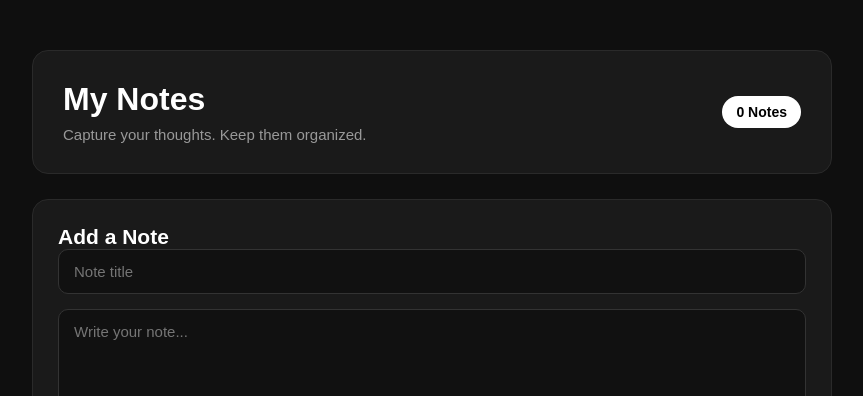
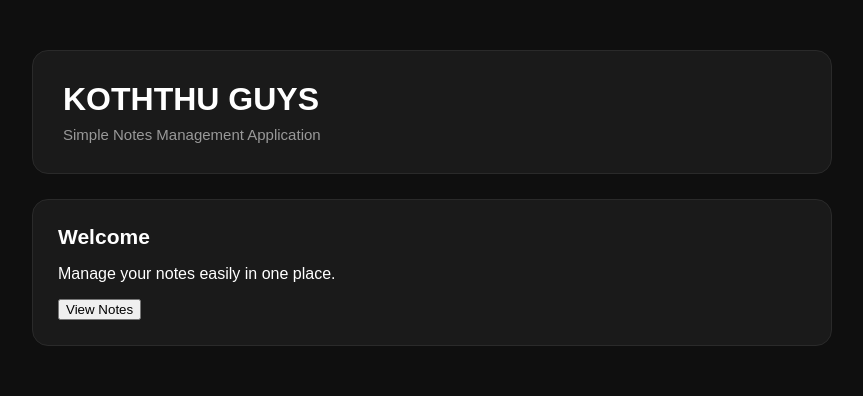
Before and after one commit to thamidu02/hackathon_test, a React app in the folder frontend/: page / in a window 1280 px wide. Shown: the top 396 px of the page, without its empty margins (208-1071 px from the left). Built offline with nearby package versions, Linux system fonts and the light colour scheme; no server answers; the HTML template or start-up script is replaced by a standard one.

Commit message:
add home page and add navigation to notes page

```diff
--- a/frontend/package.json
+++ b/frontend/package.json
@@ -12,7 +12,8 @@
   "dependencies": {
     "axios": "^1.20.0",
     "react": "^19.2.8",
-    "react-dom": "^19.2.8"
+    "react-dom": "^19.2.8",
+    "react-router-dom": "^7.18.3"
   },
   "devDependencies": {
     "@eslint/js": "^10.0.1",
--- a/frontend/src/App.jsx
+++ b/frontend/src/App.jsx
@@ -1,9 +1,38 @@
 import { useEffect, useState } from "react";
+import { BrowserRouter, Routes, Route, useNavigate } from "react-router-dom";
 import NoteForm from "./components/NoteForm";
 import NoteList from "./components/NoteList";
 import "./App.css";
 
-function App() {
+function Home() {
+  const navigate = useNavigate();
+
+  return (
+    <div className="app">
+      <div className="container">
+        <header className="header">
+          <div>
+            <h1>KOTHTHU GUYS</h1>
+            <p>Simple Notes Management Application</p>
+          </div>
+        </header>
+
+        <main>
+          <section className="card">
+            <h2>Welcome</h2>
+            <p>Manage your notes easily in one place.</p>
+
+            <button onClick={() => navigate("/notes")}>
+              View Notes
+            </button>
+          </section>
+        </main>
+      </div>
+    </div>
+  );
+}
+
+function Notes() {
   const [notes, setNotes] = useState([]);
 
   useEffect(() => {
@@ -44,14 +73,12 @@ function App() {
         <main>
           <section className="card">
             <h2>Add a Note</h2>
-
             <NoteForm setNotes={setNotes} />
           </section>
 
           <section className="notes-section">
             <div className="section-header">
               <h2>All Notes</h2>
-
               <span>{notes.length}</span>
             </div>
 
@@ -64,4 +91,15 @@ function App() {
   );
 }
 
+function App() {
+  return (
+    <BrowserRouter>
+      <Routes>
+        <Route path="/" element={<Home />} />
+        <Route path="/notes" element={<Notes />} />
+      </Routes>
+    </BrowserRouter>
+  );
+}
+
 export default App;
```
Also changed, not shown: frontend/src/pages/Home.jsx (added, +18 -0 lines), frontend/src/pages/Notes.jsx (added, +10 -0 lines), 1 other file (tests, documents, lock files or other folders).
